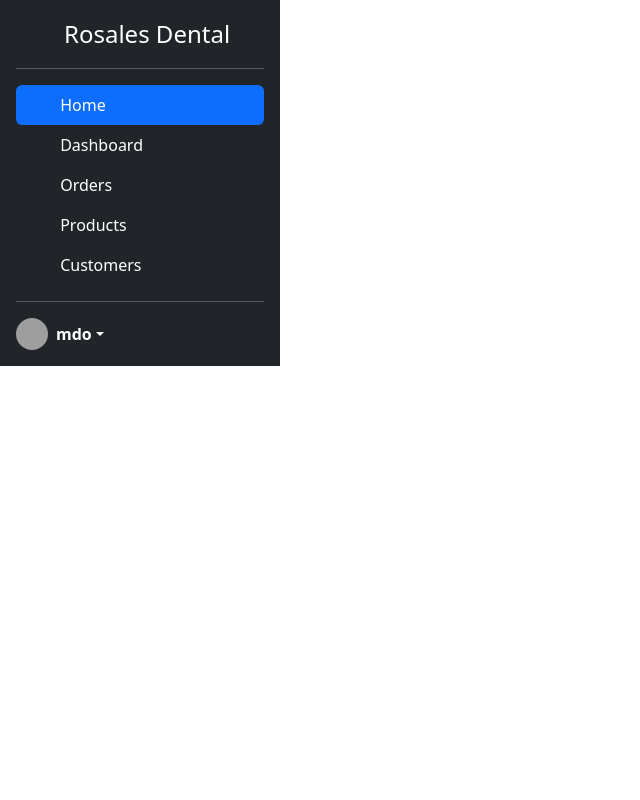
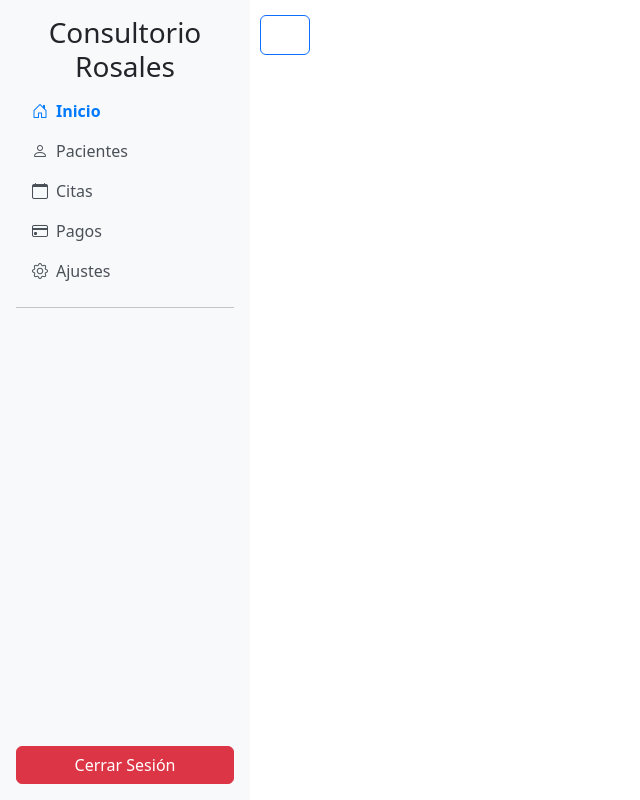
Before and after one commit to joshua12cx/rosales, an Angular app: page /home in a window 1280 px wide. Shown: the whole page, without its empty margins (0-640 px from the left). Built offline with nearby package versions, Linux system fonts and the light colour scheme; grey boxes are pictures that could not be loaded.

Commit message:
Descripción de los cambios que realizaste

```diff
--- a/package.json
+++ b/package.json
@@ -20,7 +20,6 @@
     "@angular/router": "^17.3.12",
     "bootstrap": "^5.3.3",
     "bootstrap-icons": "^1.11.3",
-    "jquery": "^3.7.1",
     "popper.js": "^1.16.1",
     "rxjs": "~7.8.0",
     "tslib": "^2.3.0",
--- a/src/app/components/home/home.component.html
+++ b/src/app/components/home/home.component.html
@@ -1,4 +1,7 @@
-<app-sidebar></app-sidebar>
-<div class="content">
-  <router-outlet></router-outlet>
+<div class="d-flex">
+  <app-sidebar></app-sidebar>
+  <div class="content p-4">
+    <!-- Aquí va el contenido de cada vista -->
+    <router-outlet></router-outlet>
+  </div>
 </div>
--- a/src/app/components/sidebar/sidebar.component.css
+++ b/src/app/components/sidebar/sidebar.component.css
@@ -0,0 +1,46 @@
+/* Sidebar */
+.sidebar {
+    height: 100vh;
+    width: 250px;
+    transition: width 0.3s;
+    position: fixed;
+    left: 0;
+    top: 0;
+    z-index: 1000;
+  }
+
+  .sidebar.closed {
+    width: 60px; /* Ajusta el ancho cuando está cerrado */
+    overflow: hidden; /* Evita que el contenido desborde */
+  }
+
+  /* Botón de hamburguesa al lado del sidebar */
+  .sidebar-toggle {
+    position: fixed;
+    top: 15px;
+    left: 260px;
+    z-index: 1100; /* Más alto que el sidebar */
+  }
+
+  .nav-link {
+    font-size: 1rem;
+    color: #495057;
+  }
+
+  .nav-link.active {
+    font-weight: bold;
+    color: #007bff;
+  }
+
+  .btn-danger {
+    width: 100%;
+  }
+
+  /* Ocultar el texto cuando el sidebar está cerrado */
+  .sidebar-text {
+    display: inline; /* Muestra el texto normalmente */
+  }
+
+  .sidebar.closed .sidebar-text {
+    display: none; /* Oculta el texto cuando el sidebar está cerrado */
+  }
--- a/src/app/components/sidebar/sidebar.component.html
+++ b/src/app/components/sidebar/sidebar.component.html
@@ -1,53 +1,48 @@
-<div class="d-flex flex-column flex-shrink-0 p-3 text-white bg-dark" style="width: 280px;">
-  <a href="/" class="d-flex align-items-center mb-3 mb-md-0 me-md-auto text-white text-decoration-none">
-    <svg class="bi me-2" width="40" height="32"><use xlink:href="#bootstrap"></use></svg>
-    <span class="fs-4">Rosales Dental</span>
-  </a>
-  <hr>
-  <ul class="nav nav-pills flex-column mb-auto">
+<!-- Contenedor para el botón de hamburguesa y el sidebar -->
+<div class="d-flex">
+  <!-- Botón de hamburguesa -->
+  <button class="btn btn-outline-primary sidebar-toggle" (click)="toggleSidebar()">
+    <span class="navbar-toggler-icon"></span>
+  </button>
+
+  <!-- Sidebar -->
+  <div class="d-flex flex-column sidebar bg-light p-3" [ngClass]="{ 'closed': !isSidebarOpen }">
+    <h3 class="text-center">Consultorio Rosales</h3>
+    <ul class="nav flex-column">
       <li class="nav-item">
-      <a routerLink="/home" class="nav-link active" aria-current="page">
-        <svg class="bi me-2" width="16" height="16"><use xlink:href="#home"></use></svg>
-        Home
+        <a class="nav-link active" routerLink="/dashboard">
+          <i class="bi bi-house-door me-2"></i>
+          <span class="sidebar-text" *ngIf="isSidebarOpen">Inicio</span>
         </a>
       </li>
-    <li>
-      <a routerLink="/dashboard" class="nav-link text-white">
-        <svg class="bi me-2" width="16" height="16"><use xlink:href="#speedometer2"></use></svg>
-        Dashboard
+      <li class="nav-item">
+        <a class="nav-link" routerLink="/pacientes">
+          <i class="bi bi-person me-2"></i>
+          <span class="sidebar-text" *ngIf="isSidebarOpen">Pacientes</span>
         </a>
       </li>
-    <li>
-      <a routerLink="/orders" class="nav-link text-white">
-        <svg class="bi me-2" width="16" height="16"><use xlink:href="#table"></use></svg>
-        Orders
+      <li class="nav-item">
+        <a class="nav-link" routerLink="/citas">
+          <i class="bi bi-calendar me-2"></i>
+          <span class="sidebar-text" *ngIf="isSidebarOpen">Citas</span>
         </a>
       </li>
-    <li>
-      <a routerLink="/products" class="nav-link text-white">
-        <svg class="bi me-2" width="16" height="16"><use xlink:href="#grid"></use></svg>
-        Products
+      <li class="nav-item">
+        <a class="nav-link" routerLink="/pagos">
+          <i class="bi bi-credit-card me-2"></i>
+          <span class="sidebar-text" *ngIf="isSidebarOpen">Pagos</span>
         </a>
       </li>
-    <li>
-      <a routerLink="/customers" class="nav-link text-white">
-        <svg class="bi me-2" width="16" height="16"><use xlink:href="#people-circle"></use></svg>
-        Customers
+      <li class="nav-item">
+        <a class="nav-link" routerLink="/ajustes">
+          <i class="bi bi-gear me-2"></i>
+          <span class="sidebar-text" *ngIf="isSidebarOpen">Ajustes</span>
         </a>
       </li>
     </ul>
     <hr>
-  <div class="dropdown">
-    <a href="#" class="d-flex align-items-center text-white text-decoration-none dropdown-toggle" id="dropdownUser1" data-bs-toggle="dropdown" aria-expanded="false">
-      <img src="https://github.com/mdo.png" alt="" width="32" height="32" class="rounded-circle me-2">
-      <strong>mdo</strong>
-    </a>
-    <ul class="dropdown-menu dropdown-menu-dark text-small shadow" aria-labelledby="dropdownUser1">
-      <li><a class="dropdown-item" href="#">New project...</a></li>
-      <li><a class="dropdown-item" href="#">Settings</a></li>
-      <li><a class="dropdown-item" href="#">Profile</a></li>
-      <li><hr class="dropdown-divider"></li>
-      <li><a class="dropdown-item" href="#">Sign out</a></li>
-    </ul>
+    <div class="mt-auto text-center">
+      <button class="btn btn-danger" (click)="logout()">Cerrar Sesión</button>
     </div>
   </div>
+</div>
--- a/src/app/components/sidebar/sidebar.component.ts
+++ b/src/app/components/sidebar/sidebar.component.ts
@@ -1,10 +1,21 @@
 import { Component } from '@angular/core';
+import { Router } from '@angular/router';
 
 @Component({
   selector: 'app-sidebar',
   templateUrl: './sidebar.component.html',
-  styleUrl: './sidebar.component.css'
+  styleUrls: ['./sidebar.component.css']
 })
 export class SidebarComponent {
+  isSidebarOpen = true;
 
+  constructor(private router: Router) {}
+
+  toggleSidebar() {
+    this.isSidebarOpen = !this.isSidebarOpen;
+  }
+
+  logout() {
+    this.router.navigate(['/login']);
+  }
 }
--- a/src/index.html
+++ b/src/index.html
@@ -10,4 +10,5 @@
 <body>
   <app-root></app-root>
 </body>
+
 </html>
```
Also changed, not shown: 1 other file (tests, documents, lock files or other folders). Lines whose indentation alone changed are shown as unchanged.
